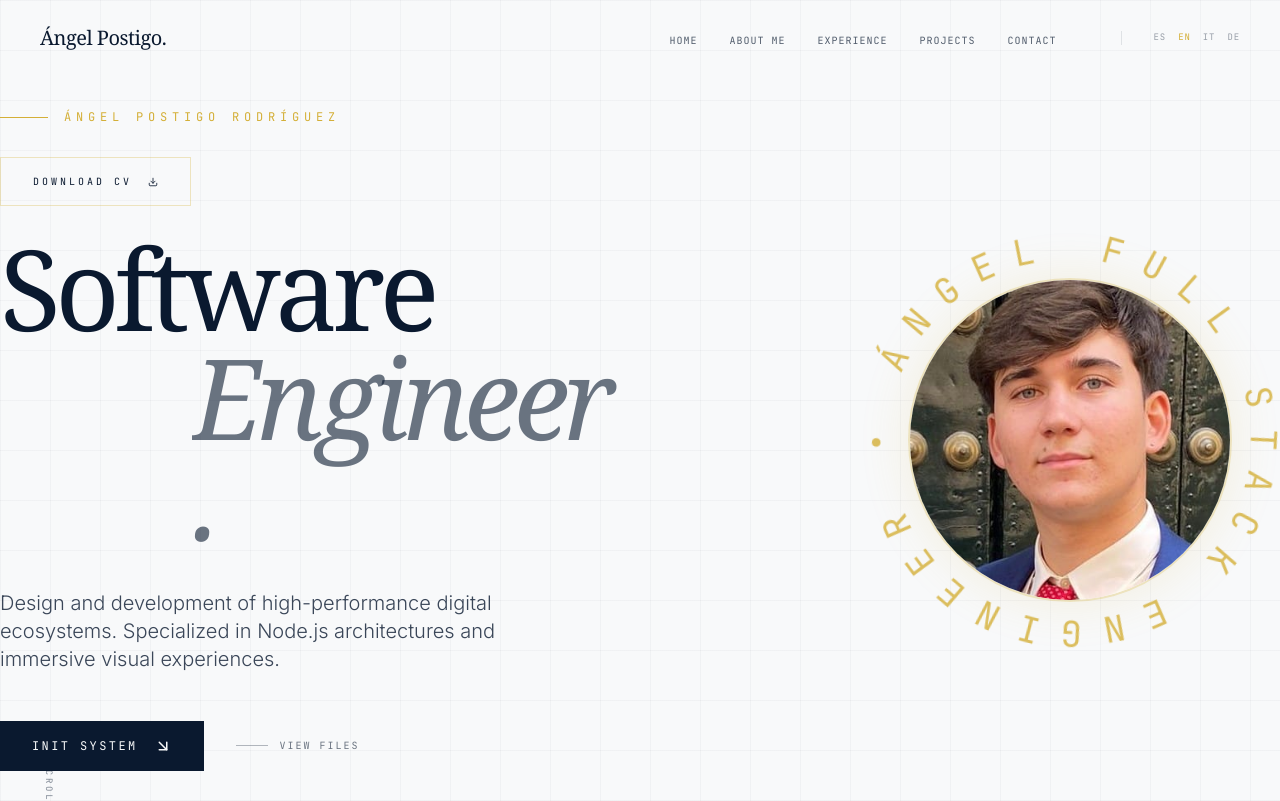
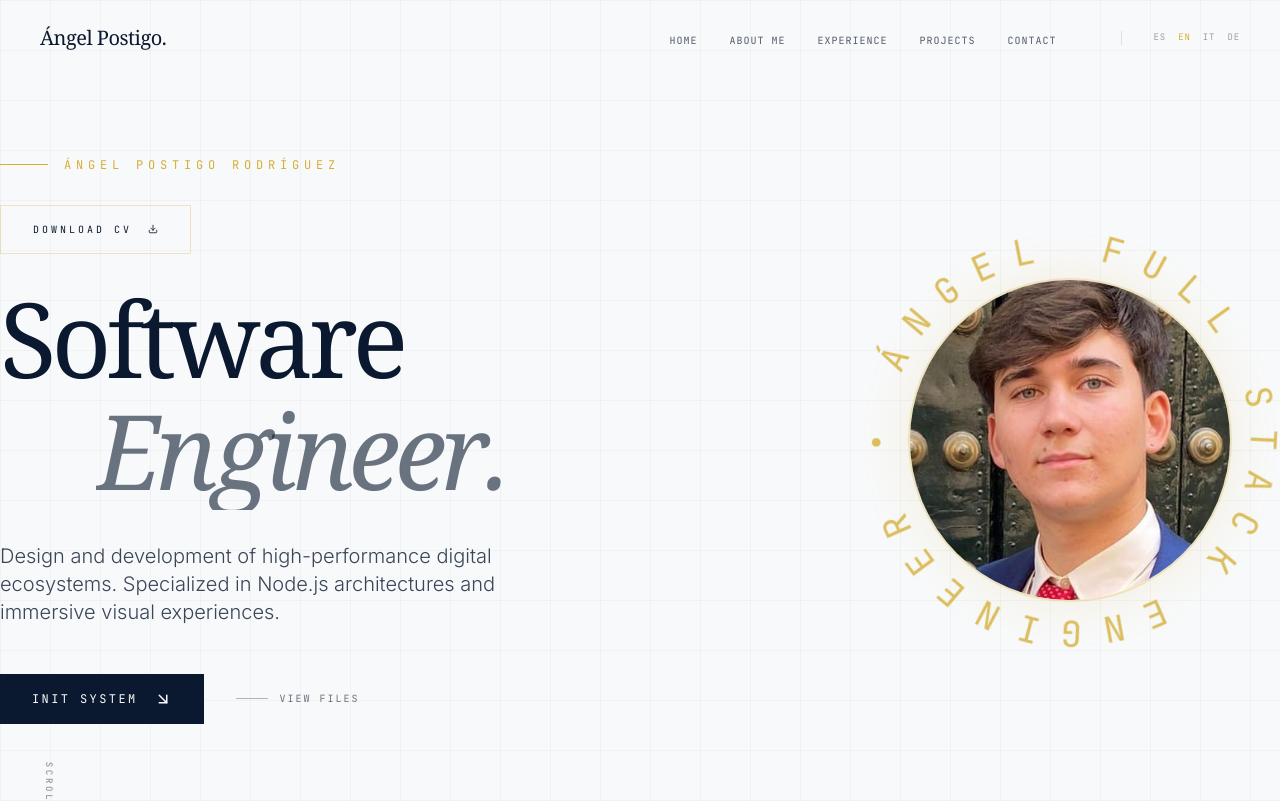
Before and after one commit to puyi27/Porfolio-APR, a React (Vite) app: page / in a window 1280 px wide. Shown: the top 801 px of the page. Built offline with nearby package versions, Linux system fonts and the light colour scheme.

Commit message:
fix: prevent text wrapping on Hero title

```diff
--- a/src/components/Hero.jsx
+++ b/src/components/Hero.jsx
@@ -127,11 +127,11 @@ const Hero = () => {
               </MagneticButton>
             </motion.div>
 
-            <h1 className="text-6xl md:text-[8vw] lg:text-[7rem] font-serif leading-[0.9] text-ash tracking-tighter relative z-30">
+            <h1 className="text-5xl sm:text-6xl md:text-[7vw] lg:text-[6.5rem] font-serif leading-[0.9] text-ash tracking-tighter relative z-30 whitespace-nowrap">
               <span className="block overflow-hidden pb-2">
                 <StaggeredText text={t('hero.title1')} delay={0.1} />
               </span>
-              <span className="block text-ash/60 ml-[10vw] md:ml-[15vw] overflow-hidden pb-2 italic">
+              <span className="block text-ash/60 ml-8 md:ml-24 overflow-hidden pb-2 italic">
                 <StaggeredText text={t('hero.title2')} delay={0.3} />
               </span>
             </h1>
```
